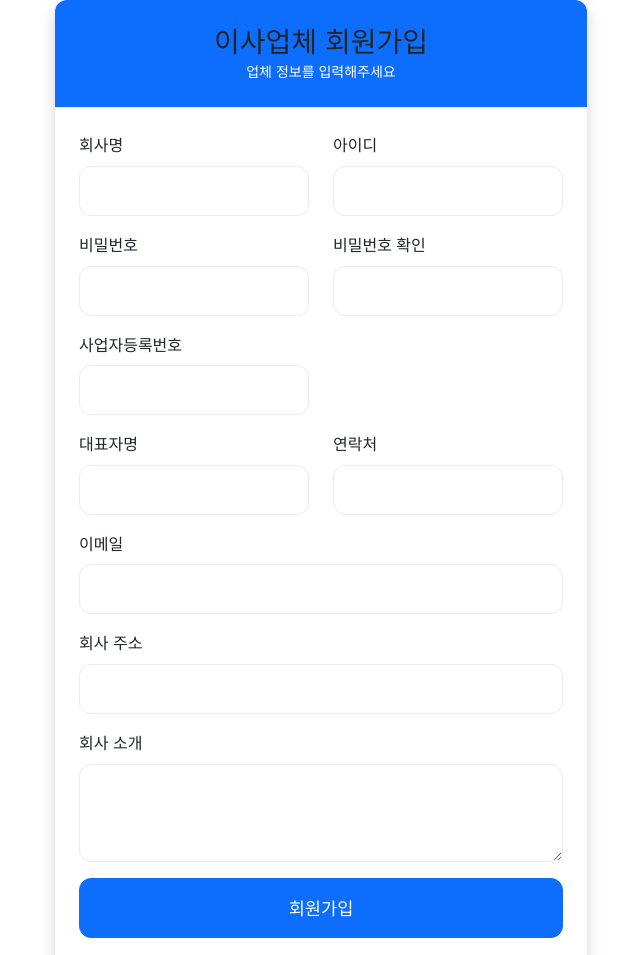
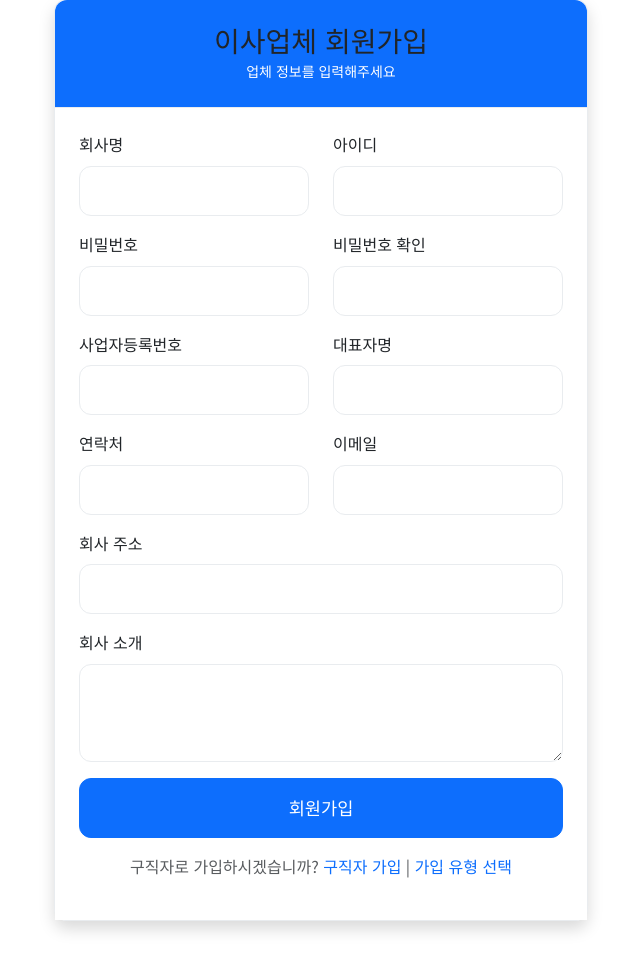
Before and after one commit to chunja07/MovingBridge, a Flask app: page /register/company in a window 1280 px wide. Shown: the part 133-1088 px from the top of the page, without its empty margins (319-959 px from the left). Run offline with Flask 3, Linux system fonts and the light colour scheme; some libraries are stand-ins or nearby versions.

Commit message:
Rearrange the company registration form fields to match user expectations
Reordered the fields in `templates/register_company.html` to improve the user experience during company registration.

Replit-Commit-Author: Agent
Replit-Commit-Session-Id: 0f8dae57-bfae-4d91-bc04-a7b4eaf506f1
Replit-Commit-Screenshot-Url: https://storage.googleapis.com/screenshot-production-us-central1/f03fd319-b2ac-458b-ba6e-ce1261aad4c0/7a551419-a725-4a6a-aa20-1ce9431f4d2c.jpg

```diff
--- a/templates/register_company.html
+++ b/templates/register_company.html
@@ -59,9 +59,7 @@
                                     <div class="text-danger small">{{ error }}</div>
                                 {% endfor %}
                             </div>
-                        </div>
 
-                        <div class="row">
                             <div class="col-md-6 mb-3">
                                 {{ form.ceo_name.label(class="form-label") }}
                                 {{ form.ceo_name(class="form-control") }}
@@ -69,7 +67,9 @@
                                     <div class="text-danger small">{{ error }}</div>
                                 {% endfor %}
                             </div>
+                        </div>
 
+                        <div class="row">
                             <div class="col-md-6 mb-3">
                                 {{ form.contact_number.label(class="form-label") }}
                                 {{ form.contact_number(class="form-control") }}
@@ -77,14 +77,14 @@
                                     <div class="text-danger small">{{ error }}</div>
                                 {% endfor %}
                             </div>
-                        </div>
 
-                        <div class="mb-3">
-                            {{ form.email.label(class="form-label") }}
-                            {{ form.email(class="form-control") }}
-                            {% for error in form.email.errors %}
-                                <div class="text-danger small">{{ error }}</div>
-                            {% endfor %}
+                            <div class="col-md-6 mb-3">
+                                {{ form.email.label(class="form-label") }}
+                                {{ form.email(class="form-control") }}
+                                {% for error in form.email.errors %}
+                                    <div class="text-danger small">{{ error }}</div>
+                                {% endfor %}
+                            </div>
                         </div>
 
                         <div class="mb-3">
```
